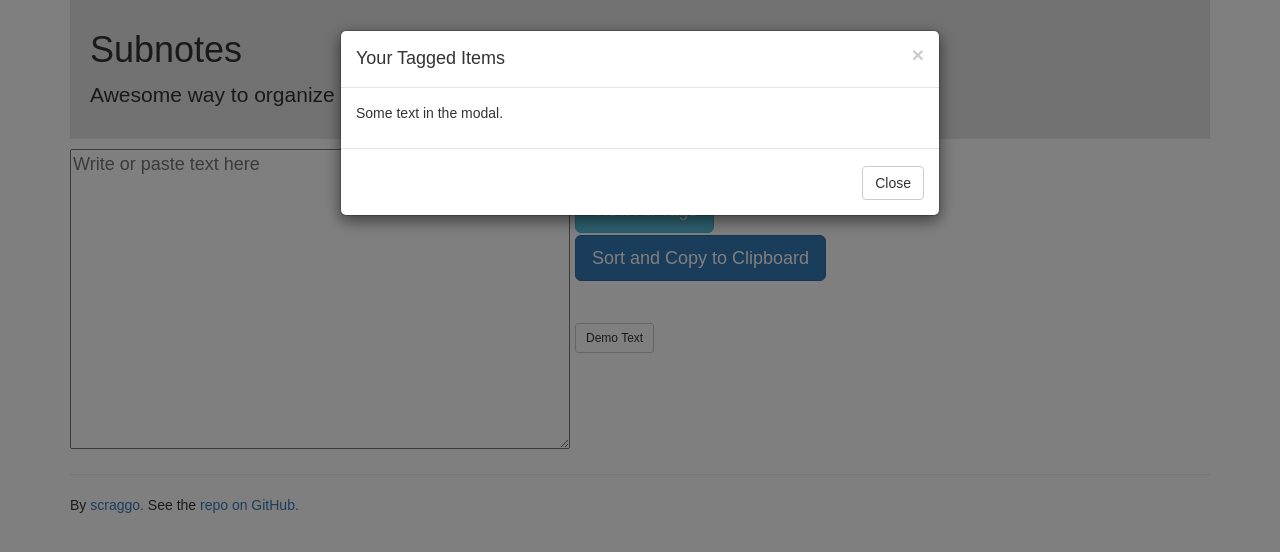
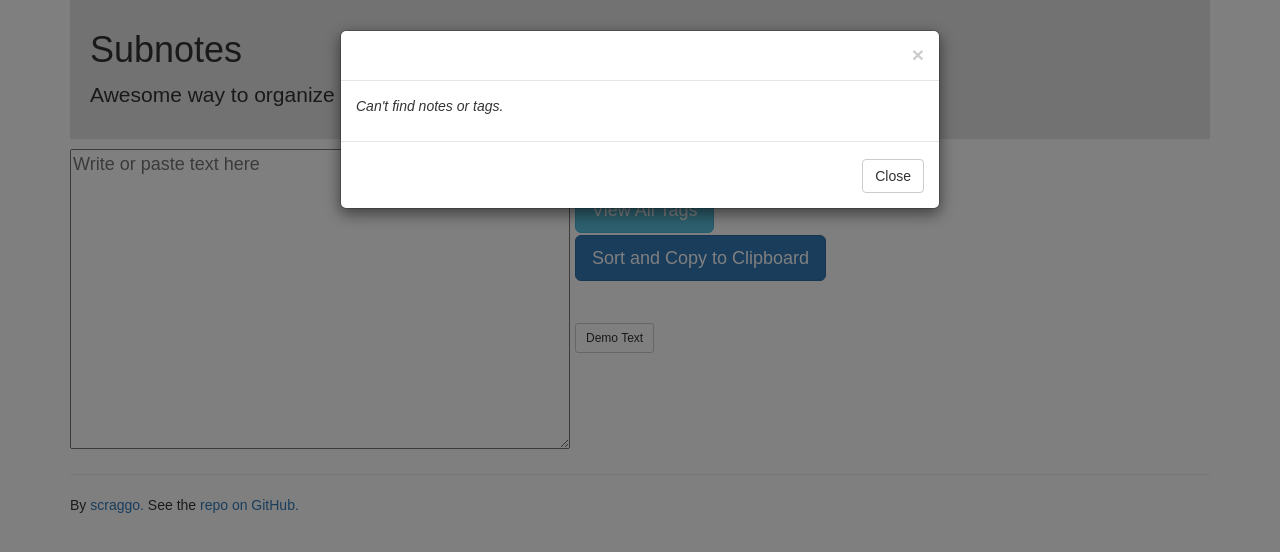
Before and after one commit to scraggo/subnotes, a website with bundled scripts: page app/index.html in a window 1280 px wide. Both pictures are taken after a click on the button "View Tags". Built offline with nearby package versions, Linux system fonts and the light colour scheme.

Commit message:
Remove modal title - for now

```diff
--- a/app/index.html
+++ b/app/index.html
@@ -65,10 +65,10 @@
           <div class="modal-content">
             <div class="modal-header">
               <button type="button" class="close" data-dismiss="modal">&times;</button>
-              <h4 class="modal-title">Your Tagged Items</h4>
+              <!-- <h4 class="modal-title">Your Tagged Items</h4> -->
             </div>
             <div class="modal-body">
-              <p>Some text in the modal.</p>
+              <p><em>Can't find notes or tags.</em></p>
             </div>
             <div class="modal-footer">
               <button type="button" class="btn btn-default" data-dismiss="modal">Close</button>
```
